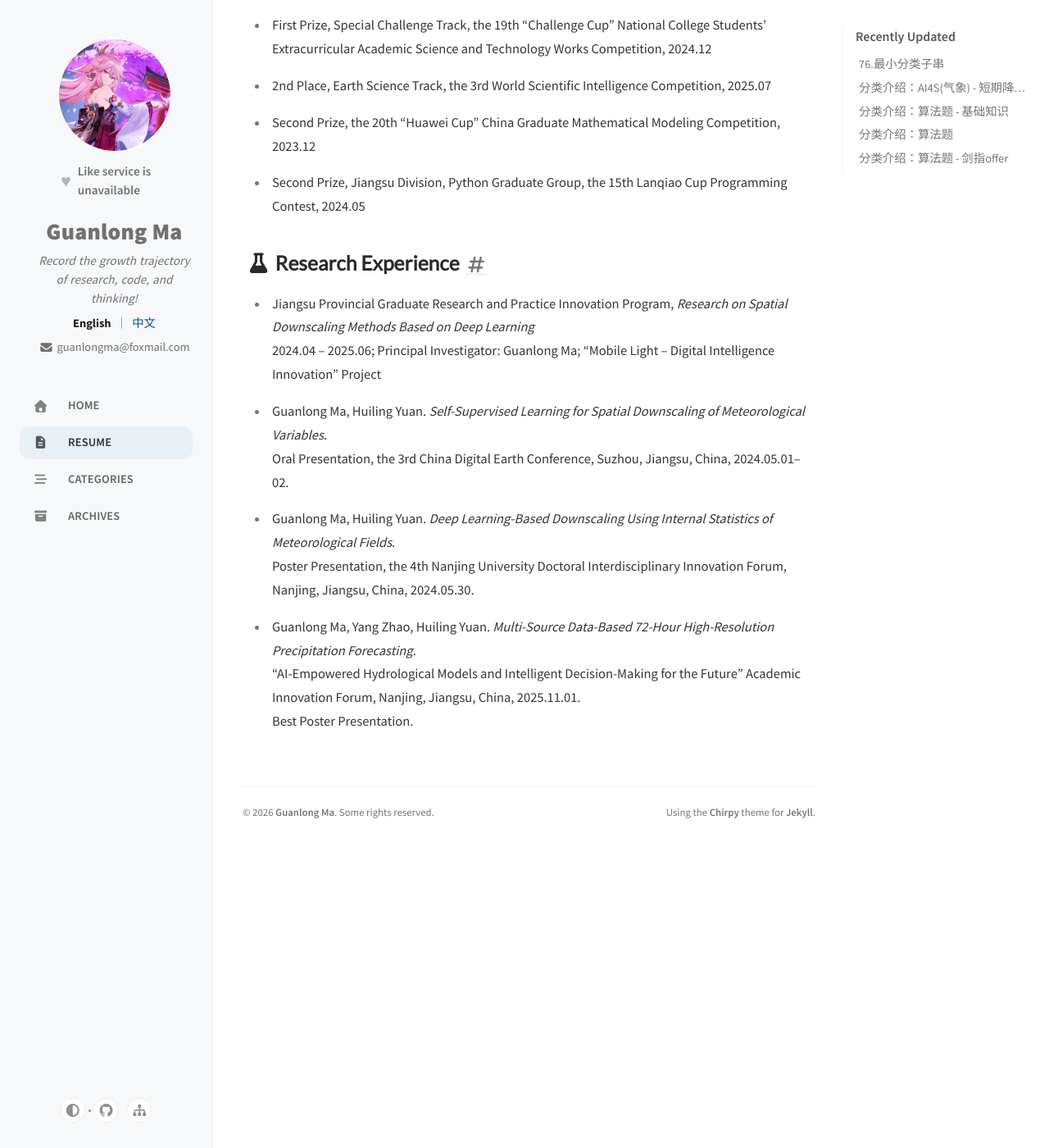
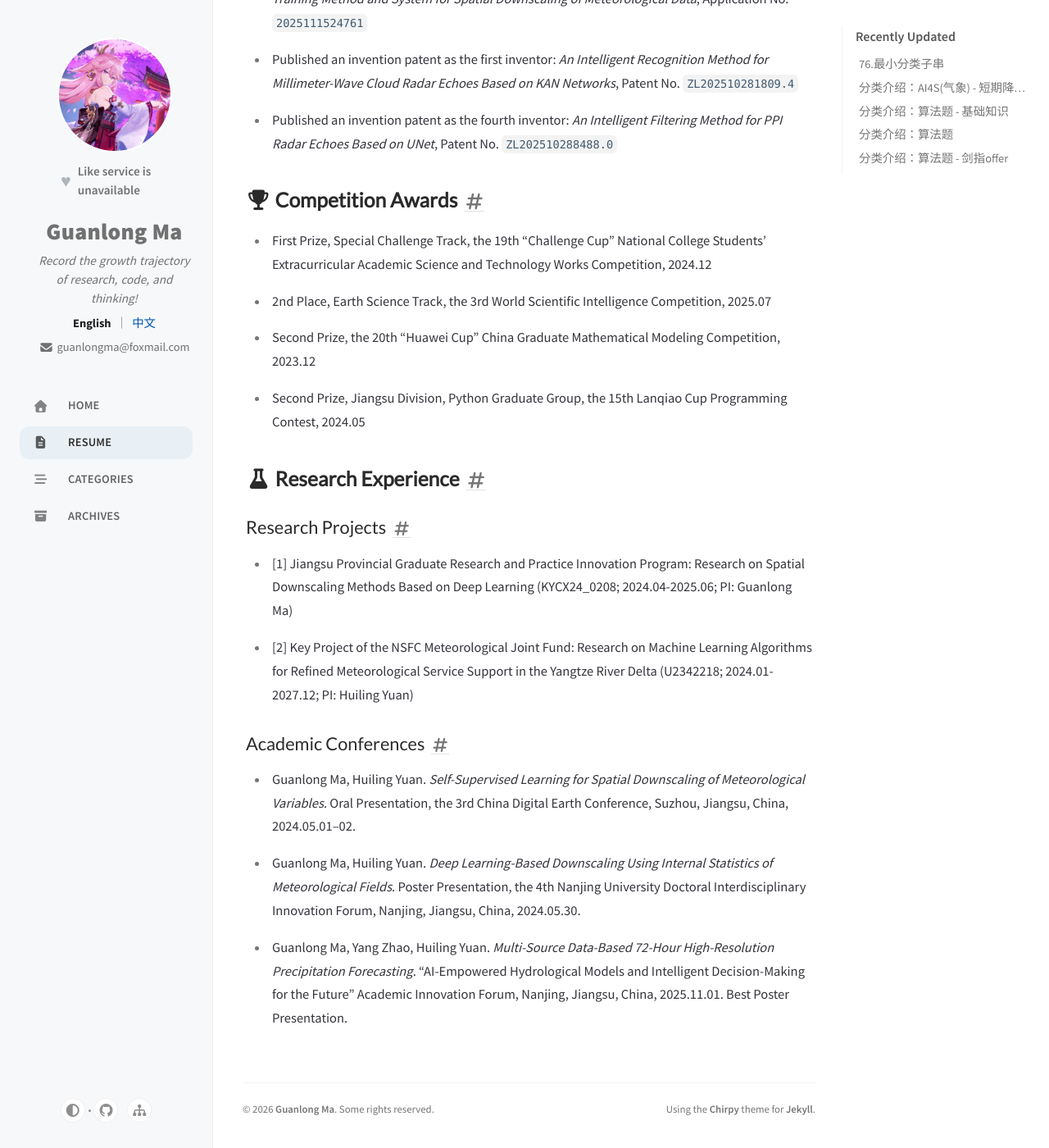
Before and after one commit to mgl666/mgl666.github.io, a Jekyll site: the page built from _tabs/cv.md, in a window 1280 px wide and 1400 px high, scrolled down 989 px. Shown: the whole window at 82% size. Built offline with Jekyll 4.4.1, drawn with Linux system fonts in a browser that asks for light colours; cached includes are drawn as plain includes; nearby versions of some CDN libraries; comment, search, counter and statistics services are not loaded; before the commit the page ends 2027 px from its top, so only the background shows below that; some of the changed text lies outside the part shown.

Commit message:
docs: update CV publications and research project sections

```diff
--- a/_tabs/cv.md
+++ b/_tabs/cv.md
@@ -20,9 +20,13 @@
 
 ## <i class="fas fa-file-alt"></i> **Publications**
 
-- > To be updated.
+- [1] **Ma, G.**, Chen, W., Zhao, Y., Yuan, H., & Sun, L. (2026). RainCast: A high-resolution 72-hour short-term precipitation forecasting model. In Proceedings of the 32nd ACM SIGKDD Conference on Knowledge Discovery and Data Mining. Accepted.
+
+- [2] Zhao, Y., Niu, P., Zhou, T., Ma, Z., **Ma, G.**, Jin, R., Yuan, H., & Sun, L. (2026). Pushing the Limits of High-Resolution Weather Forecasting through Data Scaling. In European Conference on Computer Vision. Under Review.
 
 ## <i class="fas fa-lightbulb"></i> **Patents**
+
+- Published a Chinese invention patent as the first inventor: *A Self-Supervised Learning-Based Training Method and System for Spatial Downscaling of Meteorological Data*, Application No. `2025111524761`
 
 - Published an invention patent as the first inventor: *An Intelligent Recognition Method for Millimeter-Wave Cloud Radar Echoes Based on KAN Networks*, Patent No. `ZL202510281809.4`
 
@@ -40,15 +44,16 @@
 
 ## <i class="fas fa-flask"></i> **Research Experience**
 
-- Jiangsu Provincial Graduate Research and Practice Innovation Program, *Research on Spatial Downscaling Methods Based on Deep Learning*
-  2024.04 – 2025.06; Principal Investigator: Guanlong Ma; “Mobile Light – Digital Intelligence Innovation” Project
+### Research Projects
 
-- Guanlong Ma, Huiling Yuan. *Self-Supervised Learning for Spatial Downscaling of Meteorological Variables*.
-  Oral Presentation, the 3rd China Digital Earth Conference, Suzhou, Jiangsu, China, 2024.05.01–02.
+- [1] Jiangsu Provincial Graduate Research and Practice Innovation Program: Research on Spatial Downscaling Methods Based on Deep Learning (KYCX24_0208; 2024.04-2025.06; PI: Guanlong Ma)
 
-- Guanlong Ma, Huiling Yuan. *Deep Learning-Based Downscaling Using Internal Statistics of Meteorological Fields*.
-  Poster Presentation, the 4th Nanjing University Doctoral Interdisciplinary Innovation Forum, Nanjing, Jiangsu, China, 2024.05.30.
+- [2] Key Project of the NSFC Meteorological Joint Fund: Research on Machine Learning Algorithms for Refined Meteorological Service Support in the Yangtze River Delta (U2342218; 2024.01-2027.12; PI: Huiling Yuan)
 
-- Guanlong Ma, Yang Zhao, Huiling Yuan. *Multi-Source Data-Based 72-Hour High-Resolution Precipitation Forecasting*.
-  “AI-Empowered Hydrological Models and Intelligent Decision-Making for the Future” Academic Innovation Forum, Nanjing, Jiangsu, China, 2025.11.01.
-  Best Poster Presentation.
+### Academic Conferences
+
+- Guanlong Ma, Huiling Yuan. *Self-Supervised Learning for Spatial Downscaling of Meteorological Variables*. Oral Presentation, the 3rd China Digital Earth Conference, Suzhou, Jiangsu, China, 2024.05.01–02.
+
+- Guanlong Ma, Huiling Yuan. *Deep Learning-Based Downscaling Using Internal Statistics of Meteorological Fields*. Poster Presentation, the 4th Nanjing University Doctoral Interdisciplinary Innovation Forum, Nanjing, Jiangsu, China, 2024.05.30.
+
+- Guanlong Ma, Yang Zhao, Huiling Yuan. *Multi-Source Data-Based 72-Hour High-Resolution Precipitation Forecasting*. “AI-Empowered Hydrological Models and Intelligent Decision-Making for the Future” Academic Innovation Forum, Nanjing, Jiangsu, China, 2025.11.01. Best Poster Presentation.
```
Also changed, not shown: _tabs/zh-cv.md (+13 -3 lines).
